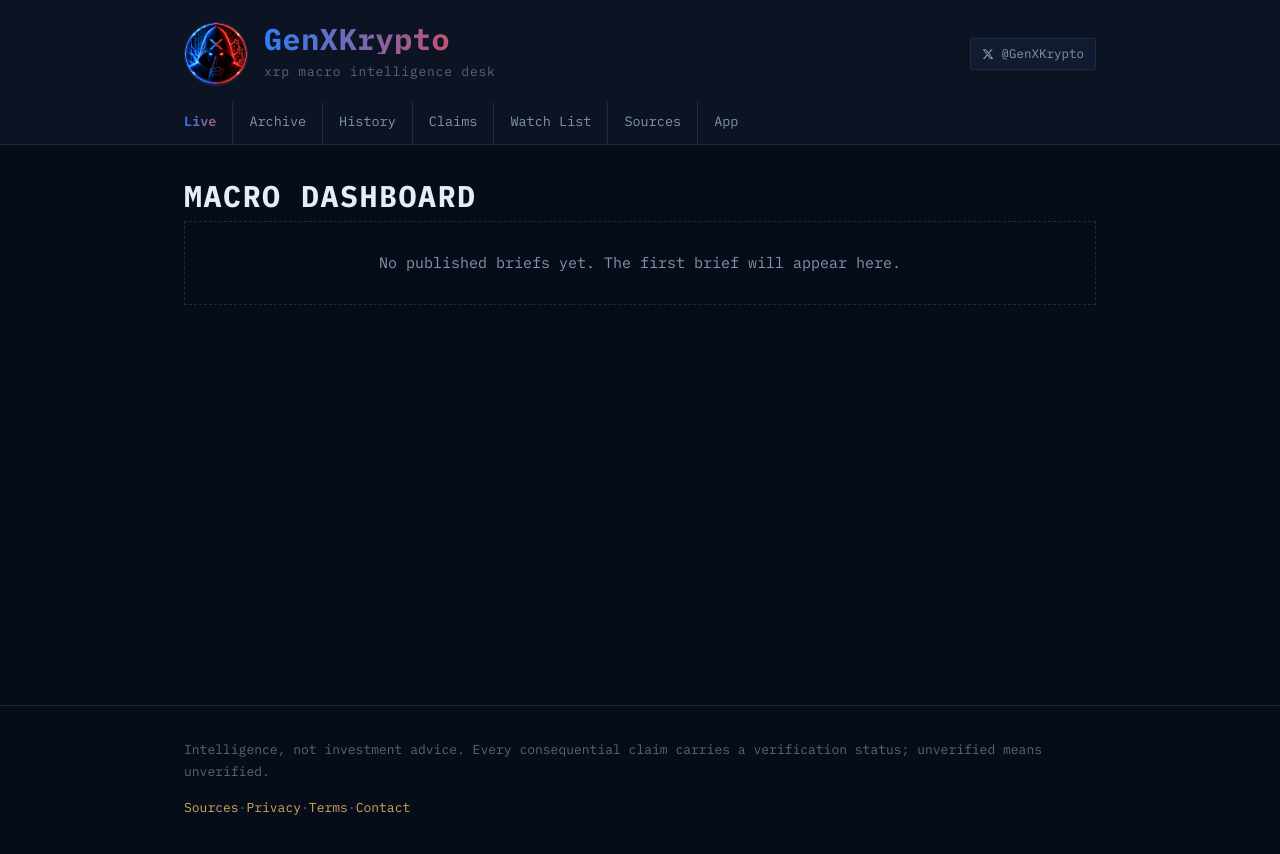
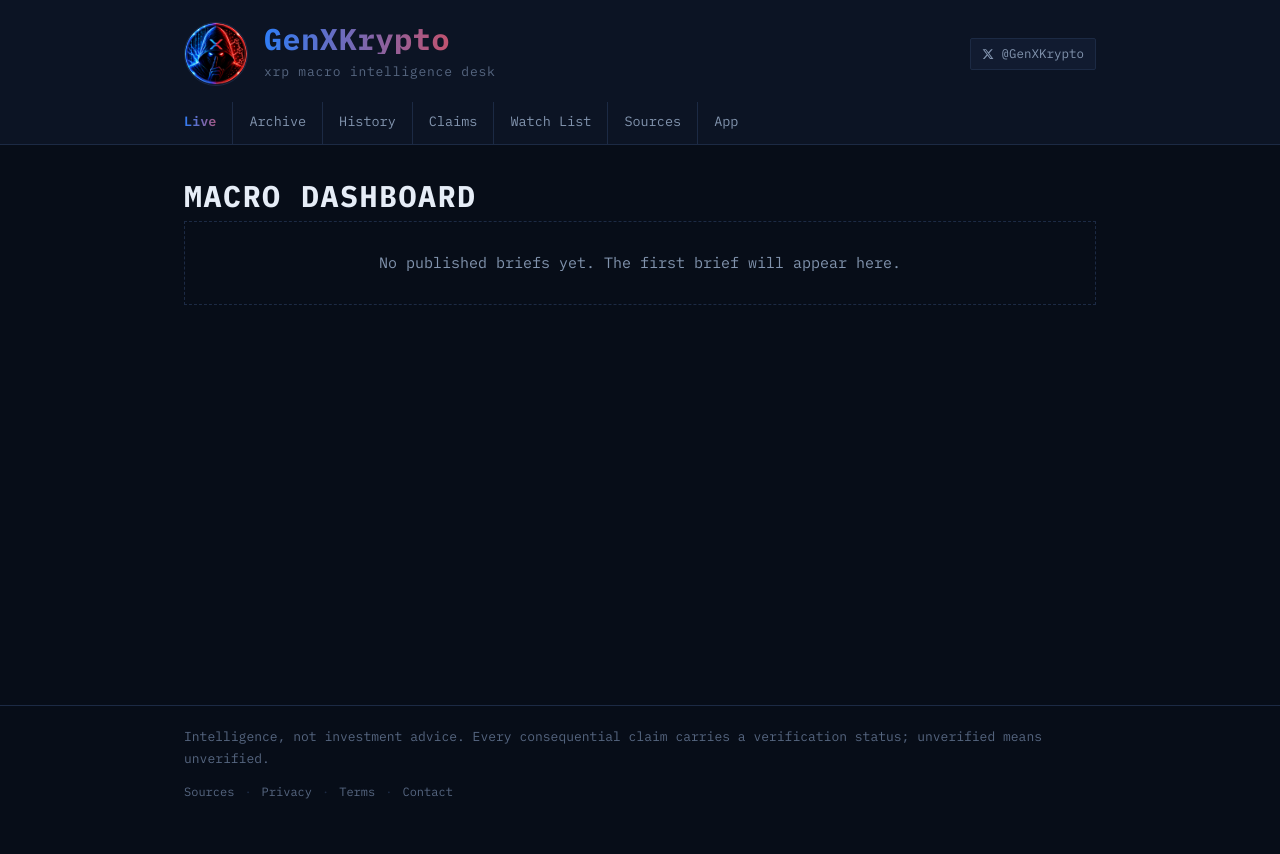
Before and after one commit to LINIHQ/macro-intel-desk, a Next.js app: page / in a window 1280 px wide. Shown: the top 854 px of the page. Built offline with nearby package versions, Linux system fonts and the light colour scheme; no server answers; the database is empty.

Commit message:
Add .foot-links style for the footer policy row
Muted links with dot separators, wraps on narrow screens, sits under
the existing disclaimer line without competing with it.

```diff
--- a/app/globals.css
+++ b/app/globals.css
@@ -166,6 +166,21 @@ a:focus-visible, button:focus-visible { outline: 2px solid var(--acc); outline-o
 }
 
 .site-foot { border-top: 1px solid var(--line); padding: 20px 0 32px; color: var(--mute); font-size: 13px; }
+.site-foot p { margin: 0; }
+.foot-links {
+  display: flex;
+  flex-wrap: wrap;
+  gap: 4px 10px;
+  align-items: baseline;
+  margin-top: 10px !important;
+  font-size: 12px;
+}
+.foot-links a {
+  color: var(--mute);
+  transition: color 120ms ease;
+}
+.foot-links a:hover { color: var(--dim); }
+.foot-links span { color: var(--line); }
 
 /* ---------- type ---------- */
 
```
